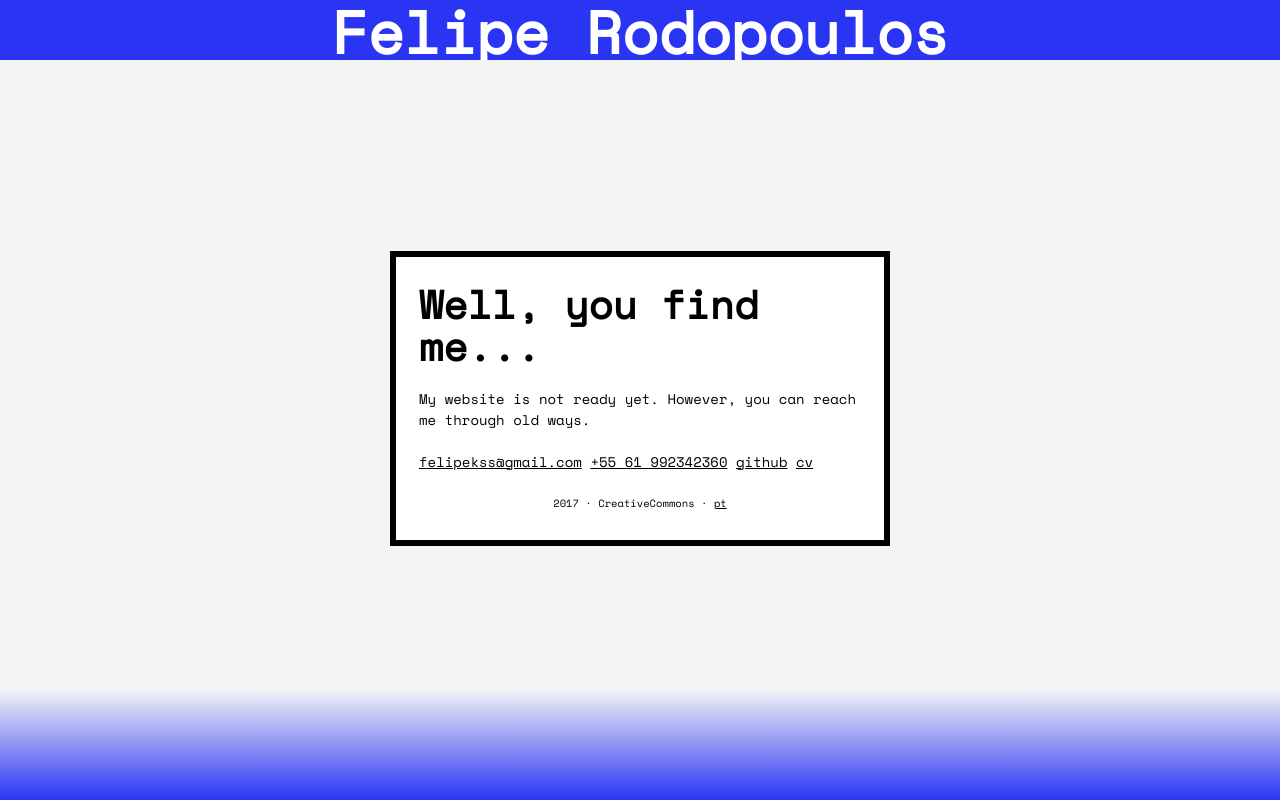
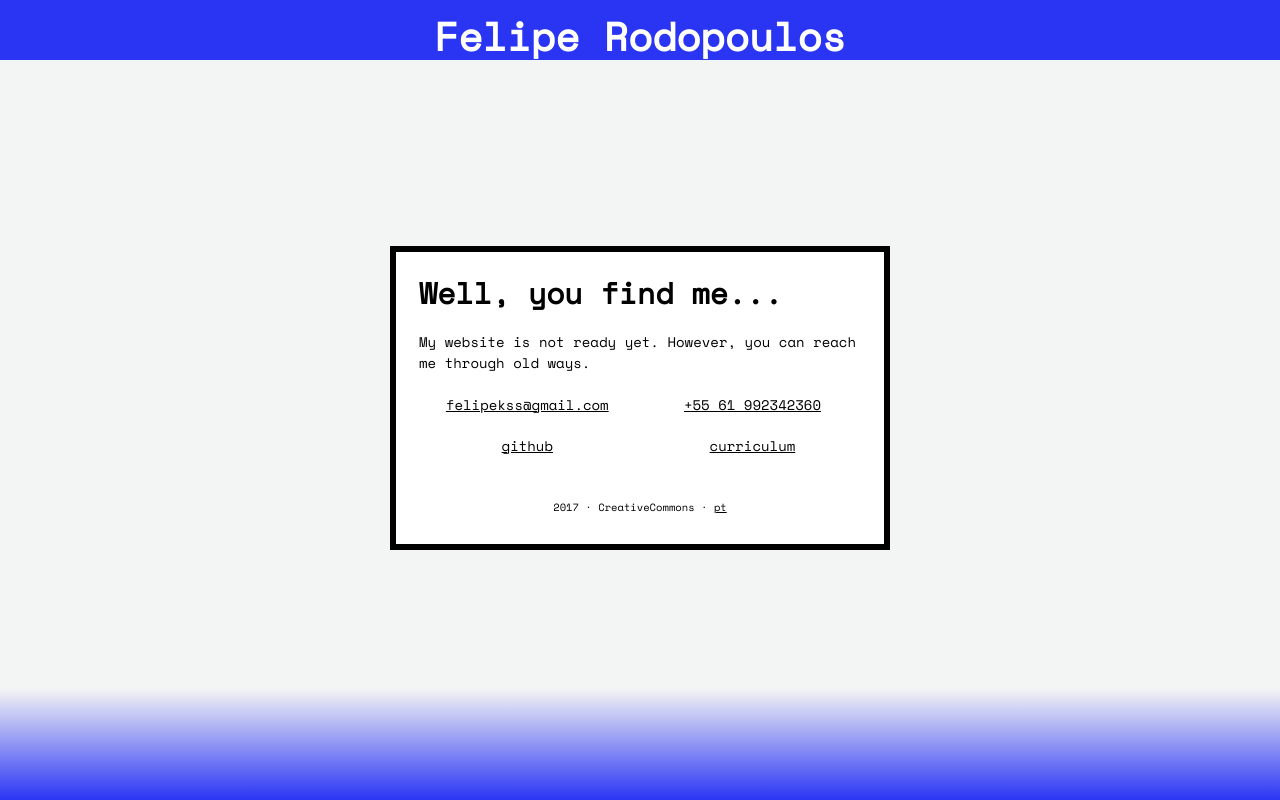
Before and after one commit to rodopoulos/my_landing, a website: page index.html in a window 1280 px wide. Drawn offline with nearby package versions, Linux system fonts and the light colour scheme.

Commit message:
Finishing first release

```diff
--- a/assets/scss/breakpoints/_base.scss
+++ b/assets/scss/breakpoints/_base.scss
@@ -28,7 +28,7 @@ a, a:visited {
 	&:link { -webkit-tap-highlight-color : rgba( 0, 0, 0, 0.3 );	}
 }
 
-// Headers
+// Headings
 h1, h2, h3, h4, h5 {
 	text-rendering: optimizelegibility;
 }
@@ -53,6 +53,7 @@ main { flex: 1 0 auto; }
 	#PAGE
 ******************************************************************************/
 header {
+	padding: 15px 0;
 	width: 100%;
 	background: $blue;
 	color: $white;
@@ -84,8 +85,10 @@ main {
 
 .info {
 	a {
+		width: 49%;
+		text-align: center;
 		display: inline-block;
-		width: 50%;
+		margin-bottom: 20px;
 	}
 }
 
--- a/assets/scss/partials/_typography.scss
+++ b/assets/scss/partials/_typography.scss
@@ -111,12 +111,12 @@ h6 {
   line-height : $leading;
 }
 h1 {
-  font-size : 3 * $scale * 1rem;
-  line-height : 3 * $leading;
+  font-size : 2 * $scale * 1rem;
+  line-height : 2 * $leading;
 }
 h2 {
-  font-size : 2 * $scale * 1rem;
-  line-height : 2 * $leading;
+  font-size : 1.5 * $scale * 1rem;
+  line-height : 1.5 * $leading;
 }
 h3 {
   font-size : 1 * $scale * 1rem;
--- a/index.html
+++ b/index.html
@@ -24,11 +24,11 @@
       <p>
         My website is not ready yet. However, you can reach me through old ways.
       </p>
-      <p>
+      <p class="info">
         <a href="mailto:felipekss@gmail.com">felipekss@gmail.com</a>
         <a href="tel:+5561992342360">+55 61 992342360</a>
         <a href="https://github.com/rodopoulos">github</a>
-        <a href="cv.pdf">cv</a>
+        <a href="cv.pdf">curriculum</a>
       </p>
       <p class="tiny">2017 &middot; CreativeCommons &middot; <a href="/" title="Página em português">pt</a></p>
     </div>
```
Also changed, not shown: build/css/main.css.
